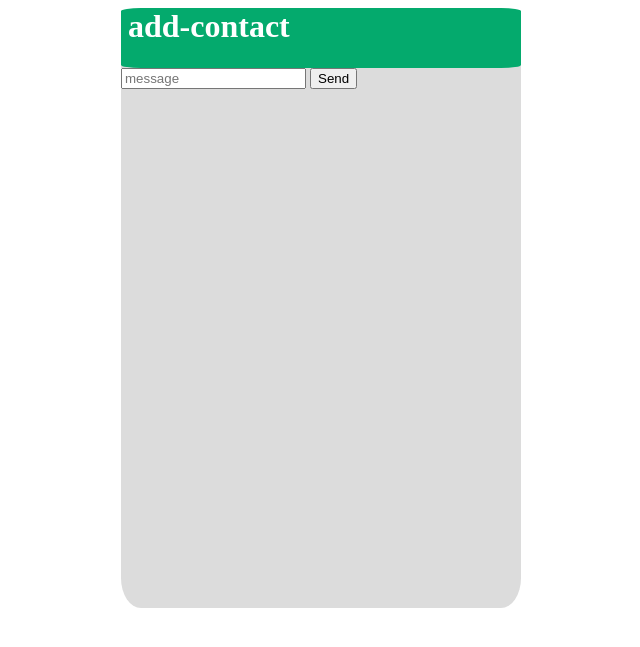
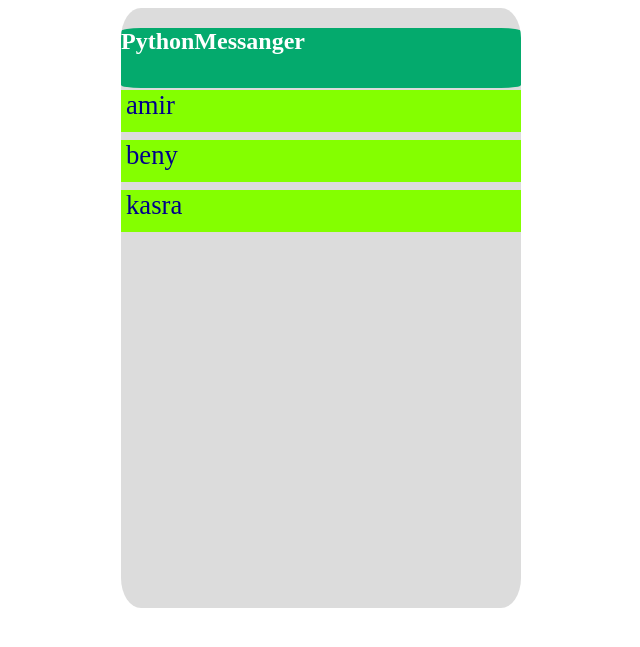
Before and after one commit to Amir-Mirfallahi/python-messanger, a Django app: page /chats/add-contact in a window 1280 px wide. Shown: the top 647 px of the page, without its empty margins (319-959 px from the left). Run offline with Django 4.2, Linux system fonts and the light colour scheme; data comes from the database, SQL or seed files in the repository; both versions use the stored data as it was after the commit.

Commit message:
first commit

```diff
--- /dev/null
+++ b/messanger/chats/templates/add-contact.html
@@ -0,0 +1,35 @@
+{% extends "base.html" %}
+
+{% block content %}
+    <style>
+        a {
+            text-decoration: none;
+            color: darkblue;
+        }
+        a:visited {
+            text-decoration: none;
+            color: darkblue;
+        }
+        #redirect_to_pv {
+            background-color: rgb(132, 255, 0);
+            width: 99%;
+            height: 7%;
+            font-size: 20pt;
+            margin-bottom: 8px;
+            margin-top: 2px;
+            padding-left: 5px;
+        }
+        #redirect_to_pv:hover {
+            background-color: yellow;
+        }
+    </style>
+    {% for i in users %}
+        <a href="/chats/{{ i }}/pv/">
+            <div id="redirect_to_pv">
+                {{ i }}
+            </div>
+        </a>
+    {% endfor %}
+{% endblock %}
+
+{% block navbar %}{% endblock %}
--- a/messanger/chats/templates/base.html
+++ b/messanger/chats/templates/base.html
@@ -16,6 +16,7 @@
             min-width: 50px;
             max-width: 400px;
             border-radius: 5%;
+            overflow: auto;
         }
         .logo {
             border-radius: 5%;
@@ -57,6 +58,7 @@
             background-color: #04AA6D;
             color: white;
         }
+
     </style>
     <div id="main">
         <div class="logo">
@@ -65,6 +67,7 @@
             {% endblock %}
         </div>
         {% block content %}
+
         {% endblock %}
         {% block navbar %}
             <div class="navbar">
--- a/messanger/chats/templates/private_chat.html
+++ b/messanger/chats/templates/private_chat.html
@@ -23,9 +23,18 @@
                 margin-left: 1%;
                 padding-left: 5px;
             }
+
+        </style>
+        {% for i in sender_messages %}
+            <div id="sender_message">
+                <p>{{ i }}</p>
+            </div>
+        {% endfor %}
+    {% endif %}
+    <style>
         #send_message {
             position:fixed;
-                bottom: 60;
+            bottom: 0;
         }
         .message {
             width: 260px;
@@ -44,19 +53,13 @@
             border-color: #dcdcdc;
         }
     </style>
-        {% for i in sender_messages %}
-            <div id="sender_message">
-                <p>{{ i }}</p>
-            </div>
-        {% endfor %}
-    {% endif %}
     <div id="send_message">
             <form action="" method="post"> {% csrf_token %}
-            <input type="text" name="message" class="message" placeholder="message">
+                <input type="text" name="message" class="message" placeholder="message...">
                 <button type="submit" class="submit_button">Send</button>
             </form>
         </div>
+    {% block navbar %}
 
-    {% block navbar %}
     {% endblock %}
 {% endblock %}
--- a/messanger/chats/urls.py
+++ b/messanger/chats/urls.py
@@ -2,12 +2,13 @@ from django.contrib.staticfiles.urls import staticfiles_urlpatterns
 from django.urls import path
 from .views import (
     chats,
-    private_chat
+    private_chat,
+    add_contact
 )
 
 urlpatterns = [
     path('', chats),
-    path('<str:user>', private_chat)
+    path('<str:user>/pv/', private_chat),
+    path('add-contact', add_contact),
+
 ]
-
-urlpatterns += staticfiles_urlpatterns()
--- a/messanger/chats/views.py
+++ b/messanger/chats/views.py
@@ -40,7 +40,13 @@ def private_chat(request, user):
 
     if request.POST:
         Messages.objects.create(from_user=request.user, to_user=User.objects.get(username=str(user)), message=request.POST['message'])
-        return redirect(f"/chats/{user}")
+        return redirect(f"/chats/{user}/pv/")
     context['sender_messages'] = messages
 
     return render(request, 'private_chat.html', context)
+def add_contact(request):
+    users = User.objects.all()
+    context = {
+        'users': users
+    }
+    return render(request, 'add-contact.html', context)
```
Also changed, not shown: messanger/chats/templates/chats.html (+19 -5 lines), messanger/templates/home.html (+12 -0 lines), messanger/db.sqlite3. Lines whose indentation alone changed are shown as unchanged.
